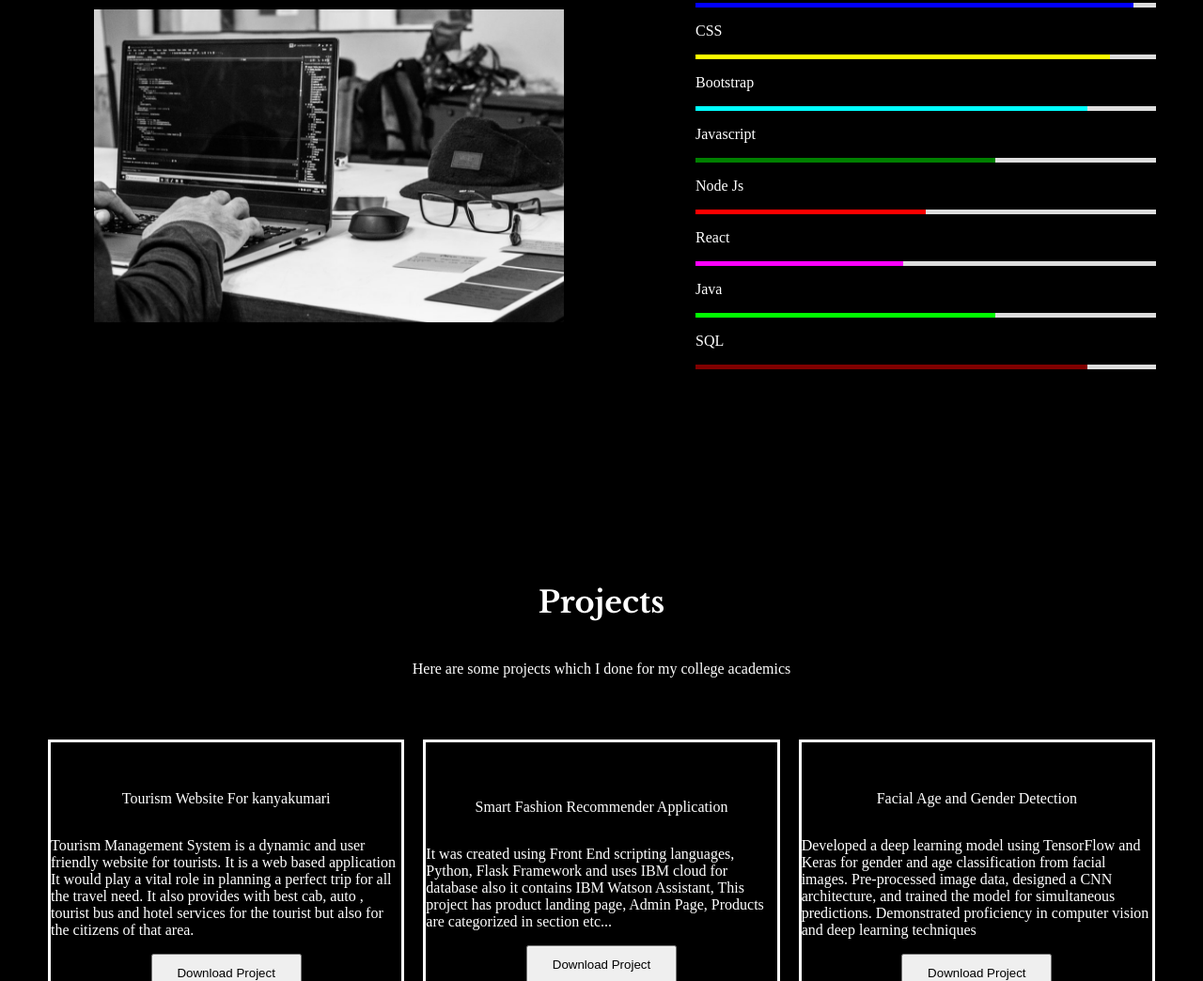
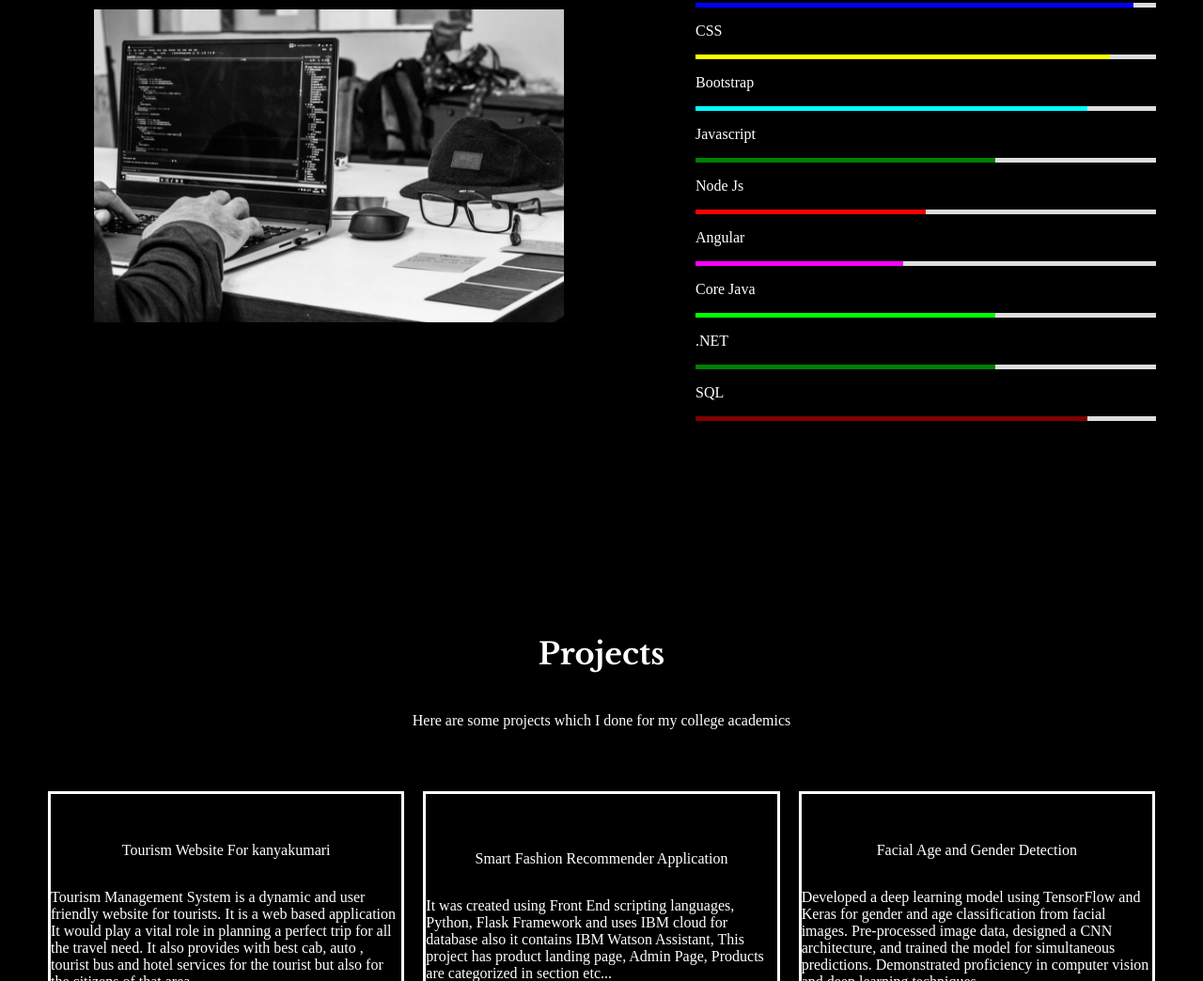
Before and after one commit to Adan4887/Adan-Portfolio, a plain HTML site: page index.html in a window 1280 px wide. Shown: the part 1171-2215 px from the top of the page at 94% size. Drawn offline with nearby package versions, Linux system fonts and the light colour scheme.

Commit message:
Update index.html

```diff
--- a/index.html
+++ b/index.html
@@ -30,7 +30,7 @@
     <h1>Haii <span>I'm Adan C Benedict<span></h1>
     <p>Web Developer</p>
     <div class="btns">
-    <button><a href="./assets/ADAN C BENEDICT_RESUME.pdf" target="_blank">Download CV</a></button>
+    <button><a href="./assets/Adan_C_Benedict_Resume.pdf" target="_blank">Download CV</a></button>
     <button><a href="#projects">Work</a></button>
     </div>
     </div>
@@ -63,13 +63,17 @@
       <div class="skill-set">
         <div class="skills node"></div>
       </div>
-      <p>React</p>
+      <p>Angular</p>
       <div class="skill-set">
         <div class="skills react"></div>
       </div>
-      <p>Java</p>
+      <p>Core Java</p>
       <div class="skill-set">
         <div class="skills python"></div>
+      </div>
+      <p>.NET</p>
+      <div class="skill-set">
+        <div class="skills javascript"></div>
       </div>
       <p>SQL</p>
       <div class="skill-set">
```
